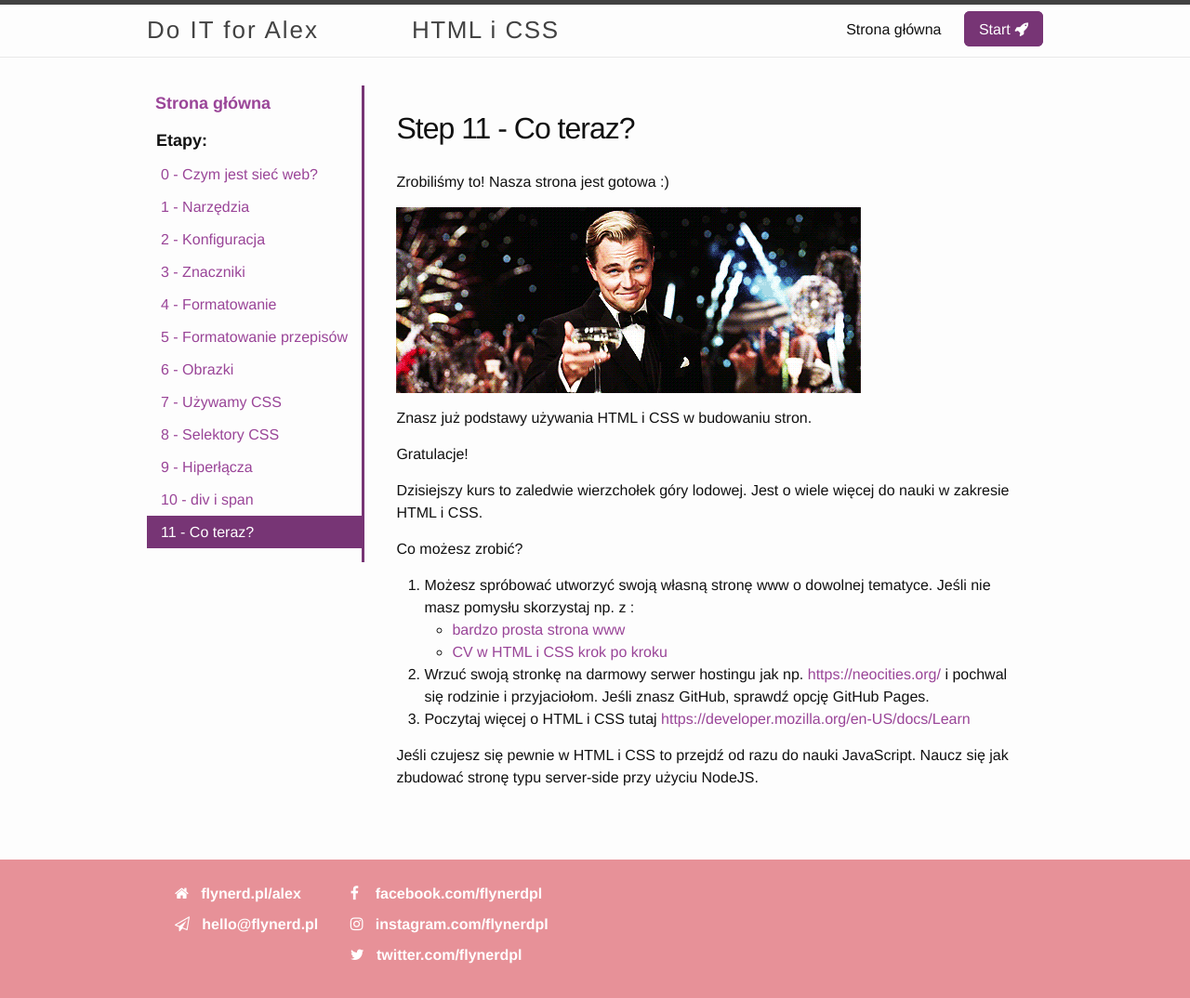
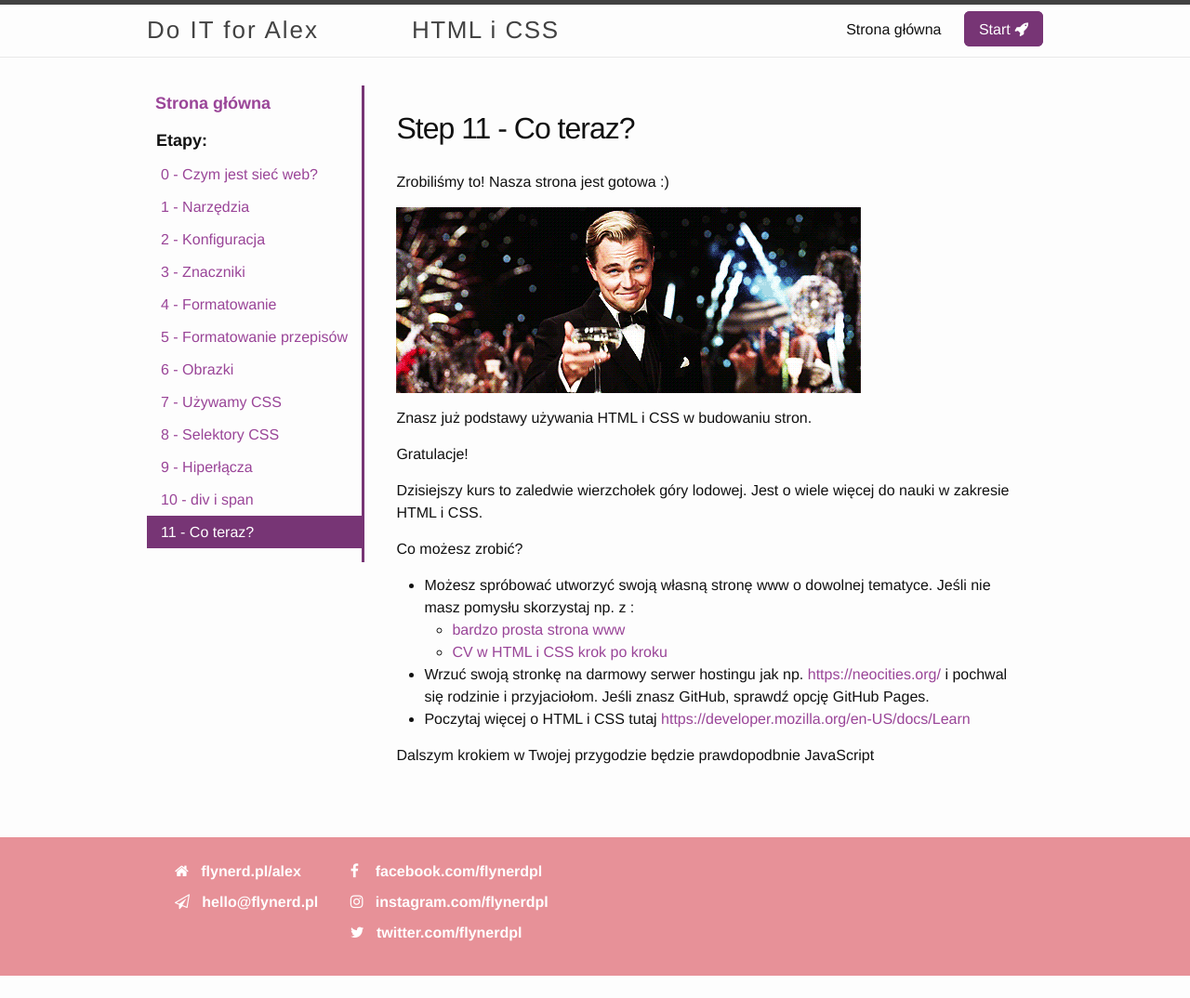
Before and after one commit to doITforAlex/HTML-CSS, a Jekyll site: the page built from _steps/step11.markdown, in a window 1280 px wide. Shown: the whole page at 93% size. Built offline with Jekyll 4.4.1, drawn with Linux system fonts in a browser that asks for light colours; nearby versions of some CDN libraries; after the commit the page ends 1050 px from its top, so only the background shows below that.

Commit message:
add tasks

```diff
--- a/_steps/step11.markdown
+++ b/_steps/step11.markdown
@@ -18,10 +18,10 @@ Dzisiejszy kurs to zaledwie wierzchołek góry lodowej. Jest o wiele więcej do
 
 Co możesz zrobić?
 
-1. Możesz spróbować utworzyć swoją własną stronę www o dowolnej tematyce. Jeśli nie masz pomysłu skorzystaj np. z :
-  - [bardzo prosta strona www](https://www.flynerd.pl/2018/12/ta-strona-nie-ma-sensu-prosty-tutorial-html-i-css.html)
-  - [CV w HTML i CSS krok po kroku](https://www.flynerd.pl/2018/07/stworz-cv-w-html-i-css-krok-po-kroku.html)
-2. Wrzuć swoją stronkę na darmowy serwer hostingu jak np. <https://neocities.org/> i pochwal się rodzinie i przyjaciołom. Jeśli znasz GitHub, sprawdź opcję GitHub Pages.
-3. Poczytaj więcej o HTML i CSS tutaj <https://developer.mozilla.org/en-US/docs/Learn>
+* Możesz spróbować utworzyć swoją własną stronę www o dowolnej tematyce. Jeśli nie masz pomysłu skorzystaj np. z :
+  * [bardzo prosta strona www](https://www.flynerd.pl/2018/12/ta-strona-nie-ma-sensu-prosty-tutorial-html-i-css.html)
+  * [CV w HTML i CSS krok po kroku](https://www.flynerd.pl/2018/07/stworz-cv-w-html-i-css-krok-po-kroku.html)
+* Wrzuć swoją stronkę na darmowy serwer hostingu jak np. <https://neocities.org/> i pochwal się rodzinie i przyjaciołom. Jeśli znasz GitHub, sprawdź opcję GitHub Pages.
+* Poczytaj więcej o HTML i CSS tutaj <https://developer.mozilla.org/en-US/docs/Learn>
 
-Jeśli czujesz się pewnie w HTML i CSS to przejdź od razu do nauki JavaScript. Naucz się jak zbudować stronę typu server-side przy użyciu NodeJS.
+Dalszym krokiem w Twojej przygodzie będzie prawdopodbnie JavaScript
```
Also changed, not shown: 1 other file.
